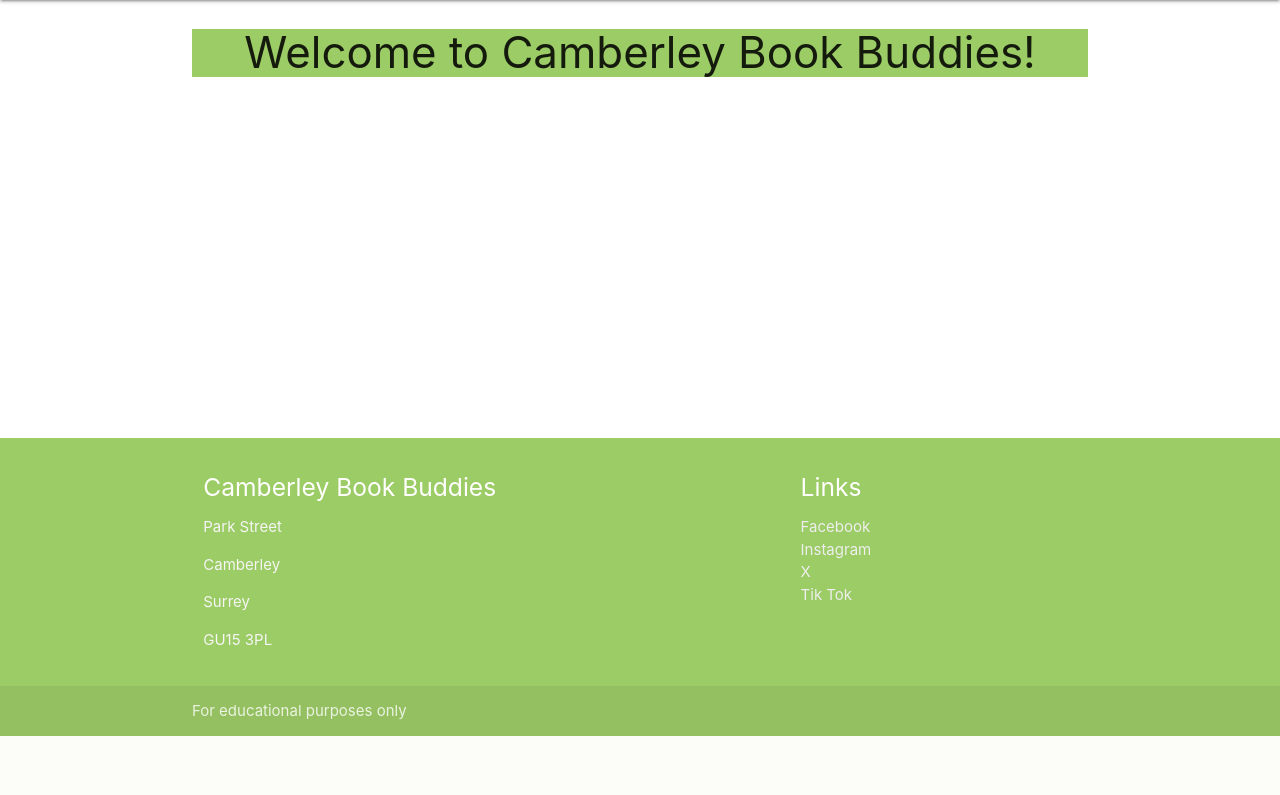
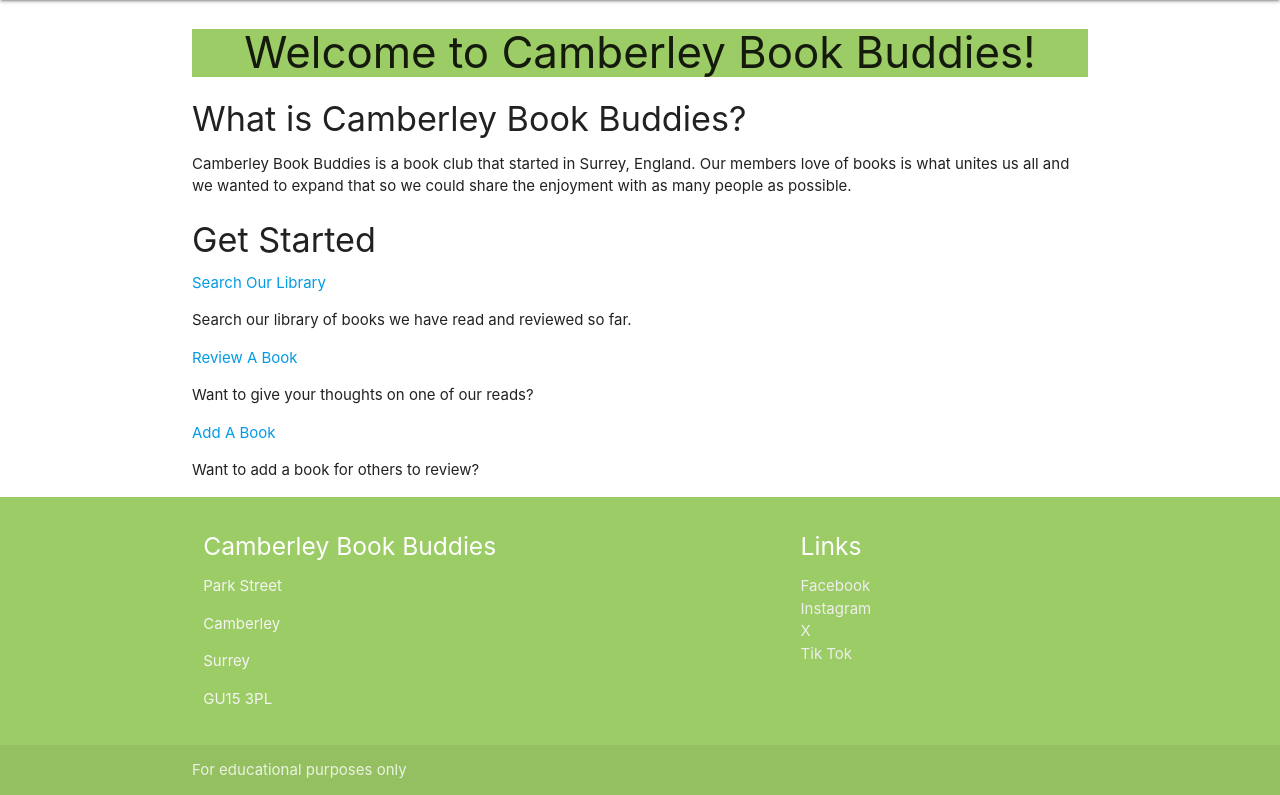
Before and after one commit to JCook22/camberley-book-buddies, a Flask app: page / in a window 1280 px wide. Shown: the part 64-859 px from the top of the page. Before the commit the page ends 800 px from the top, so only its background shows below. Run offline with Flask 2, Linux system fonts and the light colour scheme.

Commit message:
Add sections to index.html

```diff
--- a/camberleybookbuddies/templates/index.html
+++ b/camberleybookbuddies/templates/index.html
@@ -3,4 +3,28 @@
 
 <h3 class="light-green lighten-1 center-align">Welcome to Camberley Book Buddies!</h3>
 
+<section>
+    <div class="introduction">
+        <h4>What is Camberley Book Buddies?</h4>
+        <p>Camberley Book Buddies is a book club that started in Surrey, England. Our members love of books is what unites us all and we wanted to expand that so we could share the enjoyment with as many people as possible.</p>
+    </div>
+    <div class="image-container">
+    </div>
+</section>
+<section>
+    <h4>Get Started</h4>
+    <div class="search">
+        <a href="">Search Our Library</a>
+        <p>Search our library of books we have read and reviewed so far.</p>
+    </div>
+    <div class="review">
+        <a href="">Review A Book</a>
+        <p>Want to give your thoughts on one of our reads?</p>
+    </div>
+    <div class="add">
+        <a href="">Add A Book</a>
+        <p>Want to add a book for others to review?</p>
+    </div>
+</section>
+
 {% endblock %}
```
